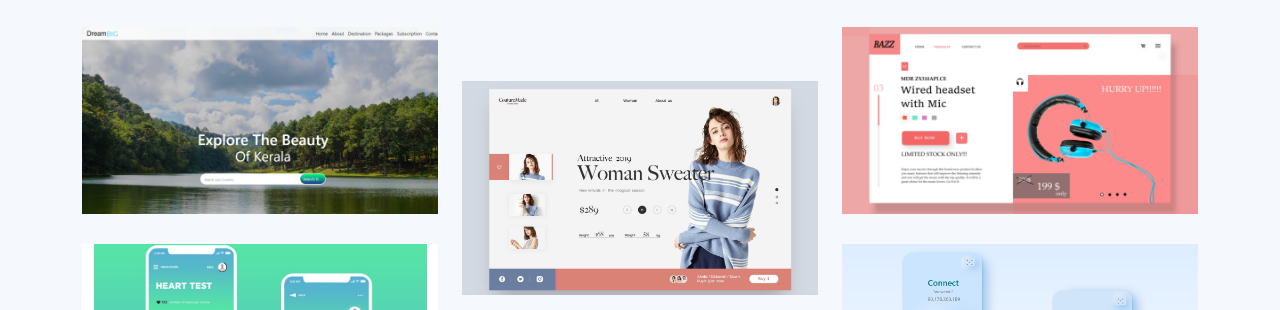
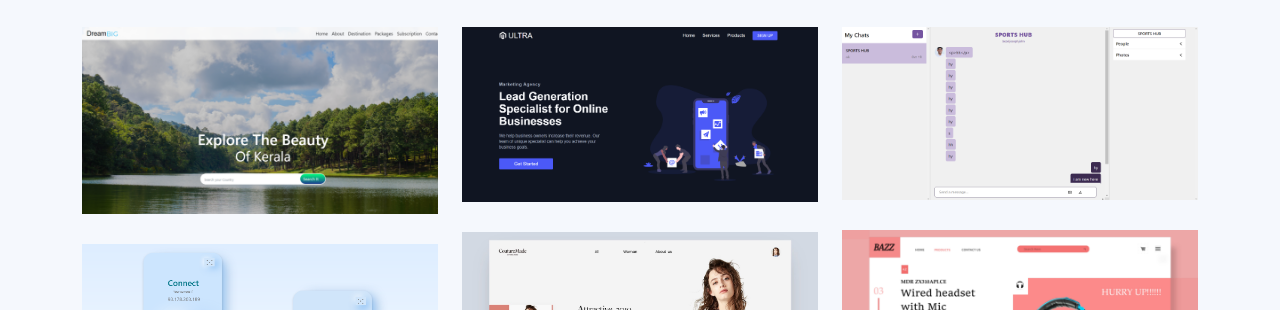
Before and after one commit to Bezel-Joseph/Personal-Website, a plain HTML site: page portfolio.html in a window 1280 px wide. Shown: the part 489-799 px from the top of the page. Drawn offline with nearby package versions, Linux system fonts and the light colour scheme; files whose address does not match are found by name.

Commit message:
new commit

```diff
--- a/portfolio.html
+++ b/portfolio.html
@@ -5,7 +5,7 @@
   <meta charset="utf-8">
   <meta content="width=device-width, initial-scale=1.0" name="viewport">
 
-  <title>Bezel Website1</title>
+  <title>Bezel Jacob</title>
   <meta content="" name="description">
   <meta content="" name="keywords">
 
@@ -415,12 +415,12 @@
         <div class="row portfolio-container" data-aos="fade-up" data-aos-delay="100">
 
 
+
           <div class="col-lg-4 col-md-6 portfolio-item filter-web">
             <div class="portfolio-wrap">
               <img src="assets/img/portfolio/portfolio-2.png" class="img-fluid" alt="">
               <div class="portfolio-links">
-                <a href="assets/img/portfolio/portfolio-2.png" data-gallery="portfolioGallery"
-                  class="portfolio-lightbox" title="Web 1"><i class="bx bx-plus"></i></a>
+                <a href="assets/img/portfolio/portfolio-2.png" data-gallery="portfolioGallery" class="portfolio-lightbox" title="Web 1"><i class="bx bx-plus"></i></a>
                 <a href="portfolio-details2.html" title="More Details"><i class="bx bx-link"></i></a>
               </div>
             </div>
@@ -430,8 +430,7 @@
             <div class="portfolio-wrap">
               <img src="assets/img/portfolio/portfolio-6.png" class="img-fluid" alt="">
               <div class="portfolio-links">
-                <a href="assets/img/portfolio/portfolio-6.png" data-gallery="portfolioGallery"
-                  class="portfolio-lightbox" title="Web 2"><i class="bx bx-plus"></i></a>
+                <a href="assets/img/portfolio/portfolio-6.png" data-gallery="portfolioGallery" class="portfolio-lightbox" title="Web 2"><i class="bx bx-plus"></i></a>
                 <a href="portfolio-details6.html" title="More Details"><i class="bx bx-link"></i></a>
               </div>
             </div>
@@ -441,8 +440,7 @@
             <div class="portfolio-wrap">
               <img src="assets/img/portfolio/portfolio-7.png" class="img-fluid" alt="">
               <div class="portfolio-links">
-                <a href="assets/img/portfolio/portfolio-7.png" data-gallery="portfolioGallery"
-                  class="portfolio-lightbox" title="Web 3"><i class="bx bx-plus"></i></a>
+                <a href="assets/img/portfolio/portfolio-7.png" data-gallery="portfolioGallery" class="portfolio-lightbox" title="Web 3"><i class="bx bx-plus"></i></a>
                 <a href="portfolio-details7.html" title="More Details"><i class="bx bx-link"></i></a>
               </div>
             </div>
@@ -452,20 +450,30 @@
             <div class="portfolio-wrap">
               <img src="assets/img/portfolio/portfolio-8.png" class="img-fluid" alt="">
               <div class="portfolio-links">
-                <a href="assets/img/portfolio/portfolio-8.png" data-gallery="portfolioGallery"
-                  class="portfolio-lightbox" title="Web 4"><i class="bx bx-plus"></i></a>
+                <a href="assets/img/portfolio/portfolio-8.png" data-gallery="portfolioGallery" class="portfolio-lightbox" title="Web 4"><i class="bx bx-plus"></i></a>
                 <a href="portfolio-details8.html" title="More Details"><i class="bx bx-link"></i></a>
+              </div>
+            </div>
+          </div>
+
+
+
+          <div class="col-lg-4 col-md-6 portfolio-item filter-web">
+            <div class="portfolio-wrap">
+              <img src="assets/img/portfolio/react1.png" class="img-fluid" alt="">
+              <div class="portfolio-links">
+                <a href="assets/img/portfolio/portfolio-9.png" data-gallery="portfolioGallery" class="portfolio-lightbox" title="Web 5"><i class="bx bx-plus"></i></a>
+                <a href="portfolio-details10.html" title="More Details"><i class="bx bx-link"></i></a>
               </div>
             </div>
           </div>
 
           <div class="col-lg-4 col-md-6 portfolio-item filter-web">
             <div class="portfolio-wrap">
-              <img src="assets/img/portfolio/portfolio-9.png" class="img-fluid" alt="">
+              <img src="assets/img/portfolio/react5.png" class="img-fluid" alt="">
               <div class="portfolio-links">
-                <a href="assets/img/portfolio/portfolio-9.png" data-gallery="portfolioGallery"
-                  class="portfolio-lightbox" title="Web 5"><i class="bx bx-plus"></i></a>
-                <a href="portfolio-details9.html" title="More Details"><i class="bx bx-link"></i></a>
+                <a href="assets/img/portfolio/portfolio-9.png" data-gallery="portfolioGallery" class="portfolio-lightbox" title="Web 5"><i class="bx bx-plus"></i></a>
+                <a href="portfolio-details11.html" title="More Details"><i class="bx bx-link"></i></a>
               </div>
             </div>
           </div>
@@ -474,8 +482,7 @@
             <div class="portfolio-wrap">
               <img src="assets/img/portfolio/portfolio-1.png" class="img-fluid" alt="">
               <div class="portfolio-links">
-                <a href="assets/img/portfolio/portfolio-1.png" data-gallery="portfolioGallery"
-                  class="portfolio-lightbox" title="Design 1"><i class="bx bx-plus"></i></a>
+                <a href="assets/img/portfolio/portfolio-1.png" data-gallery="portfolioGallery" class="portfolio-lightbox" title="Design 1"><i class="bx bx-plus"></i></a>
                 <a href="portfolio-details1.html" title="More Details"><i class="bx bx-link"></i></a>
               </div>
             </div>
@@ -485,8 +492,7 @@
             <div class="portfolio-wrap">
               <img src="assets/img/portfolio/portfolio-3.png" class="img-fluid" alt="">
               <div class="portfolio-links">
-                <a href="assets/img/portfolio/portfolio-3.png" data-gallery="portfolioGallery"
-                  class="portfolio-lightbox" title="Design 2"><i class="bx bx-plus"></i></a>
+                <a href="assets/img/portfolio/portfolio-3.png" data-gallery="portfolioGallery" class="portfolio-lightbox" title="Design 2"><i class="bx bx-plus"></i></a>
                 <a href="portfolio-details3.html" title="More Details"><i class="bx bx-link"></i></a>
               </div>
             </div>
@@ -496,8 +502,7 @@
             <div class="portfolio-wrap">
               <img src="assets/img/portfolio/portfolio-4.png" class="img-fluid" alt="">
               <div class="portfolio-links">
-                <a href="assets/img/portfolio/portfolio-4.png" data-gallery="portfolioGallery"
-                  class="portfolio-lightbox" title="Design 3"><i class="bx bx-plus"></i></a>
+                <a href="assets/img/portfolio/portfolio-4.png" data-gallery="portfolioGallery" class="portfolio-lightbox" title="Design 3"><i class="bx bx-plus"></i></a>
                 <a href="portfolio-details4.html" title="More Details"><i class="bx bx-link"></i></a>
               </div>
             </div>
@@ -506,8 +511,7 @@
             <div class="portfolio-wrap">
               <img src="assets/img/portfolio/portfolio-5.png" class="img-fluid" alt="">
               <div class="portfolio-links">
-                <a href="assets/img/portfolio/portfolio-5.png" data-gallery="portfolioGallery"
-                  class="portfolio-lightbox" title="Design 4"><i class="bx bx-plus"></i></a>
+                <a href="assets/img/portfolio/portfolio-5.png" data-gallery="portfolioGallery" class="portfolio-lightbox" title="Design 4"><i class="bx bx-plus"></i></a>
                 <a href="portfolio-details5.html" title="More Details"><i class="bx bx-link"></i></a>
               </div>
             </div>
```
